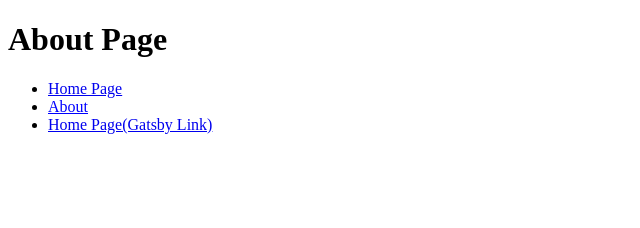
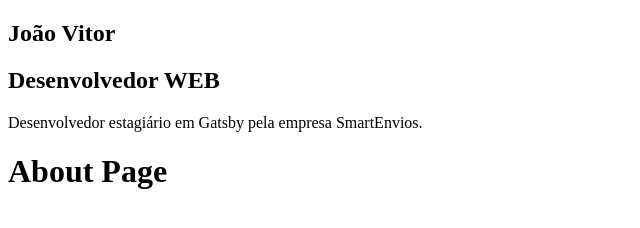
Before and after one commit to joaosoarees/gatsby-blog, a Gatsby site: page /about in a window 1280 px wide. Shown: the whole page, without its empty margins (0-640 px from the left). Built offline with nearby package versions, Linux system fonts and the light colour scheme; Gatsby itself is replaced by a stand-in of ours.

Commit message:
create profile component

```diff
--- /dev/null
+++ b/src/components/Profile/index.js
@@ -0,0 +1,11 @@
+import React from 'react';
+
+export default function Profile() {
+  return (
+    <div className="Profile-wrapper">
+      <h1>João Vitor</h1>
+      <h2>Desenvolvedor WEB</h2>
+      <p>Desenvolvedor estagiário em Gatsby pela empresa SmartEnvios.</p>
+    </div>
+  );
+};
--- a/src/components/layout.js
+++ b/src/components/layout.js
@@ -1,9 +1,17 @@
 import React from "react"
 import PropTypes from "prop-types"
 
+import Profile from './Profile';
+
 const Layout = ({ children }) => {
   return (
-    <main>{children}</main>
+    <>
+      <aside>
+        <Profile />
+      </aside>
+
+      <main>{children}</main>
+    </>
   )
 }
 
--- a/src/pages/about.js
+++ b/src/pages/about.js
@@ -1,22 +1,13 @@
 import React from 'react';
 
-import { Link } from 'gatsby';
+import Layout from "../components/layout";
+import SEO from "../components/seo";
 
 export default function AboutPage() {
   return (
-    <>
+    <Layout>
+      <SEO title="About"/>
       <h1>About Page</h1>
-      <ul>
-        <li>
-          <a href="/">Home Page</a>
-        </li>
-        <li>
-          <Link to="/about" activeStyle={{ color: 'blue' }}>About</Link>
-        </li>
-        <li>
-          <Link to="/">Home Page(Gatsby Link)</Link>
-        </li>
-      </ul>
-    </>
+    </Layout>
   );
 };
```
Also changed, not shown: src/pages/index.js (+3 -16 lines).
